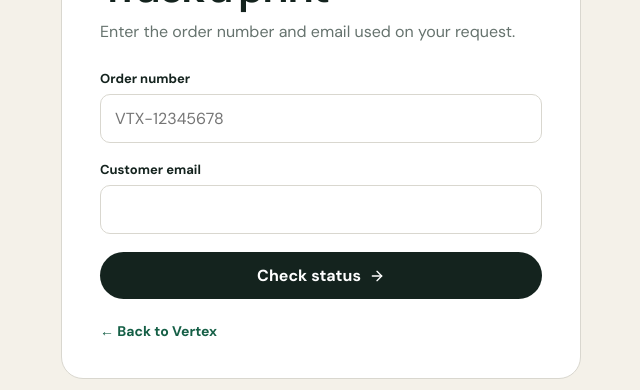
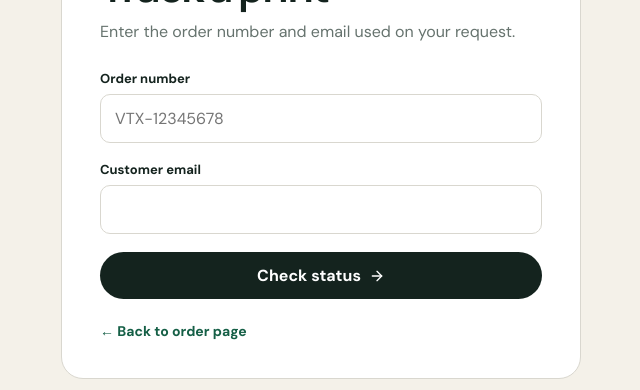
Before and after one commit to sheep4mil-ui/Vertex, a Next.js app: page /track in a window 1280 px wide. Shown: the part 277-667 px from the top of the page, without its empty margins (319-959 px from the left). Built offline with nearby package versions, Linux system fonts and the light colour scheme.

Commit message:
Send Vertex logos to order form

```diff
--- a/app/page.tsx
+++ b/app/page.tsx
@@ -47,7 +47,7 @@ export default function Home() {
   return (
     <>
       <header className="shell nav">
-        <a className="brand" href="#">
+        <a className="brand" href="#order">
           <span className="mark">V</span>Vertex
         </a>
         <nav className="navlinks">
@@ -257,9 +257,9 @@ export default function Home() {
         </section>
       </main>
       <footer className="shell footer">
-        <div className="brand">
+        <a className="brand" href="#order">
           <span className="mark">V</span>Vertex
-        </div>
+        </a>
         <span>Custom 3D printing in Texas</span>
         <a className="staff-link" href="staff">
           Staff sign in
--- a/app/staff/page.tsx
+++ b/app/staff/page.tsx
@@ -258,7 +258,7 @@ export default function Staff() {
     return (
       <main className="login">
         <div className="login-card">
-          <a className="brand" href="../">
+          <a className="brand" href="../#order">
             <span className="mark">V</span>Vertex
           </a>
           <h1>Team sign in</h1>
@@ -308,7 +308,7 @@ export default function Staff() {
     <main className="portal">
       <div className="portal-grid">
         <aside className="side">
-          <a className="brand" href="../">
+          <a className="brand" href="../#order">
             <span className="mark">V</span>Vertex
           </a>
           <nav>
--- a/app/track/page.tsx
+++ b/app/track/page.tsx
@@ -3,9 +3,75 @@ import { useState } from "react";
 import { ArrowRight, PackageSearch } from "lucide-react";
 import { getSupabase } from "@/lib/supabase";
 
-type Result={tracking_code:string;status:string;public_message:string;updated_at:string};
-export default function TrackOrder(){
-  const [result,setResult]=useState<Result|null>(null),[error,setError]=useState(""),[loading,setLoading]=useState(false);
-  async function track(e:React.FormEvent<HTMLFormElement>){e.preventDefault();setLoading(true);setError("");setResult(null);const values=new FormData(e.currentTarget),supabase=getSupabase();if(!supabase){setError("Database connection is not active yet.");setLoading(false);return}const {data,error}=await supabase.rpc("track_order",{p_tracking_code:String(values.get("code")||""),p_customer_email:String(values.get("email")||"")});if(error)setError(error.message);else if(!data?.length)setError("No order matched that tracking number and email.");else setResult(data[0] as Result);setLoading(false)}
-  return <main className="login"><div className="login-card track-card"><a className="brand" href="../"><span className="mark">V</span>Vertex</a><h1>Track a print</h1><p>Enter the order number and email used on your request.</p><form onSubmit={track}><div className="field"><label>Order number</label><input name="code" required placeholder="VTX-12345678"/></div><div className="field"><label>Customer email</label><input name="email" type="email" required/></div><button className="btn btn-dark" type="submit" disabled={loading}>{loading?"Checking…":"Check status"} <ArrowRight size={16}/></button></form>{error&&<div className="form-error">{error}</div>}{result&&<div className="tracking-demo"><PackageSearch size={26}/><div><strong>{result.status.replaceAll("_"," ").toUpperCase()}</strong><p>{result.public_message}</p><small>{result.tracking_code}</small></div></div>}<a className="back-home" href="../">← Back to Vertex</a></div></main>;
+type Result = {
+  tracking_code: string;
+  status: string;
+  public_message: string;
+  updated_at: string;
+};
+
+export default function TrackOrder() {
+  const [result, setResult] = useState<Result | null>(null);
+  const [error, setError] = useState("");
+  const [loading, setLoading] = useState(false);
+
+  async function track(e: React.FormEvent<HTMLFormElement>) {
+    e.preventDefault();
+    setLoading(true);
+    setError("");
+    setResult(null);
+    const values = new FormData(e.currentTarget);
+    const supabase = getSupabase();
+    if (!supabase) {
+      setError("Database connection is not active yet.");
+      setLoading(false);
+      return;
+    }
+    const { data, error } = await supabase.rpc("track_order", {
+      p_tracking_code: String(values.get("code") || ""),
+      p_customer_email: String(values.get("email") || ""),
+    });
+    if (error) setError(error.message);
+    else if (!data?.length)
+      setError("No order matched that tracking number and email.");
+    else setResult(data[0] as Result);
+    setLoading(false);
+  }
+
+  return (
+    <main className="login">
+      <div className="login-card track-card">
+        <a className="brand" href="../#order">
+          <span className="mark">V</span>Vertex
+        </a>
+        <h1>Track a print</h1>
+        <p>Enter the order number and email used on your request.</p>
+        <form onSubmit={track}>
+          <div className="field">
+            <label>Order number</label>
+            <input name="code" required placeholder="VTX-12345678" />
+          </div>
+          <div className="field">
+            <label>Customer email</label>
+            <input name="email" type="email" required />
+          </div>
+          <button className="btn btn-dark" type="submit" disabled={loading}>
+            {loading ? "Checking…" : "Check status"} <ArrowRight size={16} />
+          </button>
+        </form>
+        {error && <div className="form-error">{error}</div>}
+        {result && (
+          <div className="tracking-demo">
+            <PackageSearch size={26} />
+            <div>
+              <strong>{result.status.replaceAll("_", " ").toUpperCase()}</strong>
+              <p>{result.public_message}</p>
+              <small>{result.tracking_code}</small>
+            </div>
+          </div>
+        )}
+        <a className="back-home" href="../#order">← Back to order page</a>
+      </div>
+    </main>
+  );
 }
```
